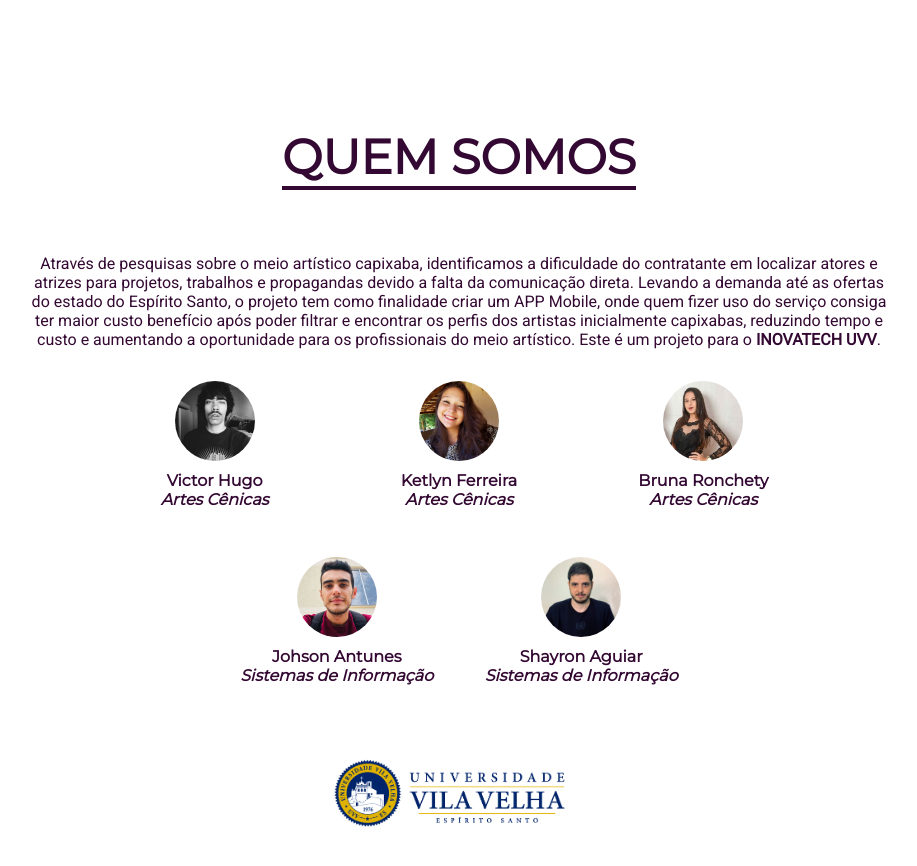
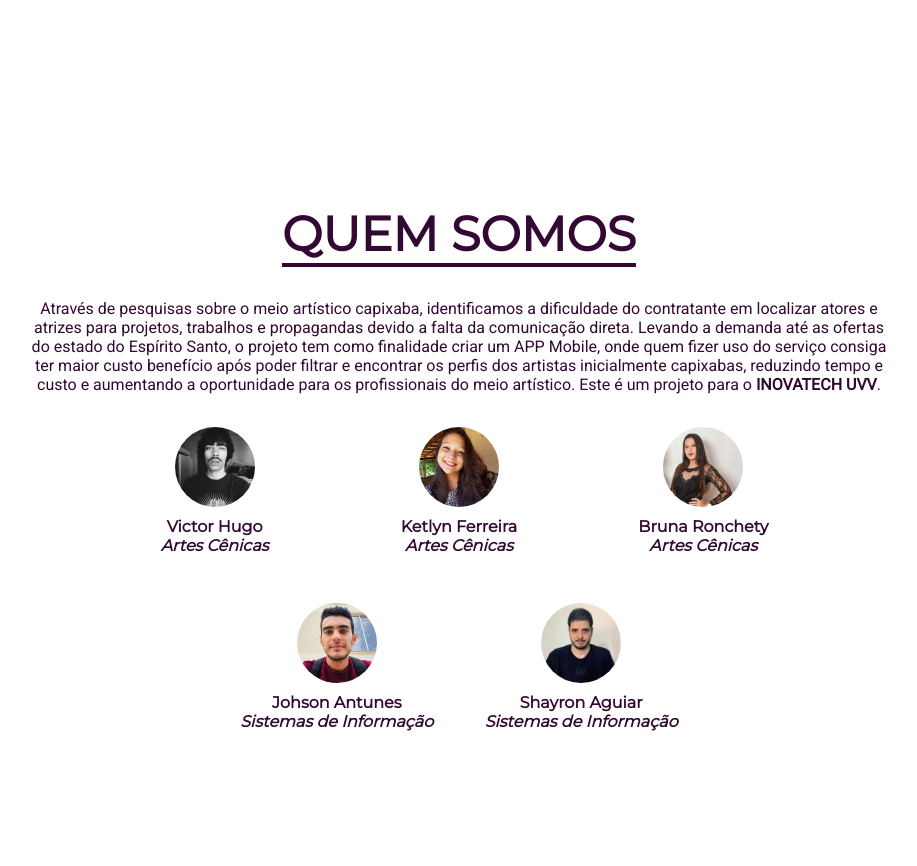
Before and after one commit to sShayron/landing-page-inovatech-2019, a plain HTML site: page index.html in a window 1280 px wide. Shown: the part 2340-3206 px from the top of the page, without its empty margins (181-1098 px from the left). Drawn offline with nearby package versions, Linux system fonts and the light colour scheme.

Commit message:
minor fix

```diff
--- a/css/section4.css
+++ b/css/section4.css
@@ -5,6 +5,9 @@
   flex-direction: column;
   color: black;
   padding-top: 32px;
+}
+.section-4 .section-title {
+  margin-bottom: 32px;
 }
 .wrapper-quem-somos {
   flex-direction: column;
--- a/index.html
+++ b/index.html
@@ -154,7 +154,6 @@
               <div class="integrante-curso"><i>Sistemas de Informação</i></div>
             </div>
           </div>
-          <img class="logo-uvv" src="/imgs/logo-uvv.png" >
         </div>
       </div>
     </div>
```
